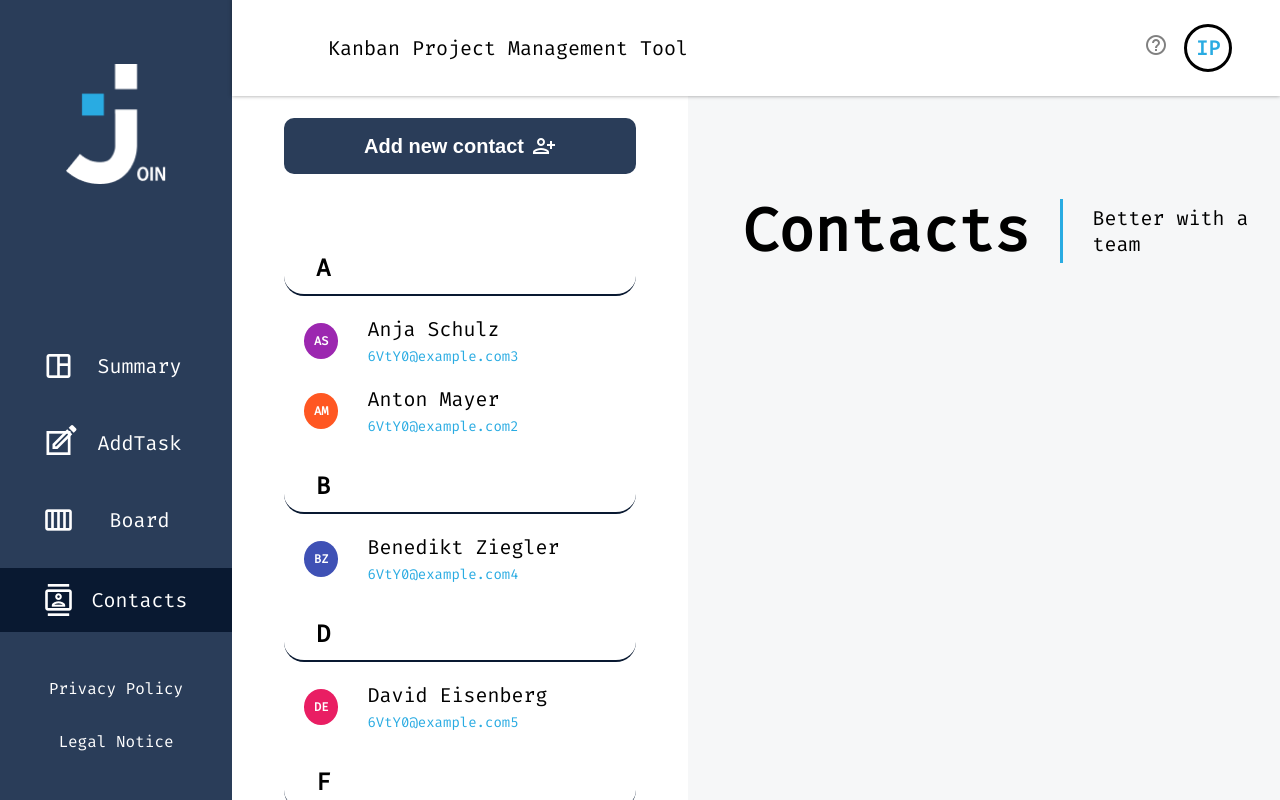
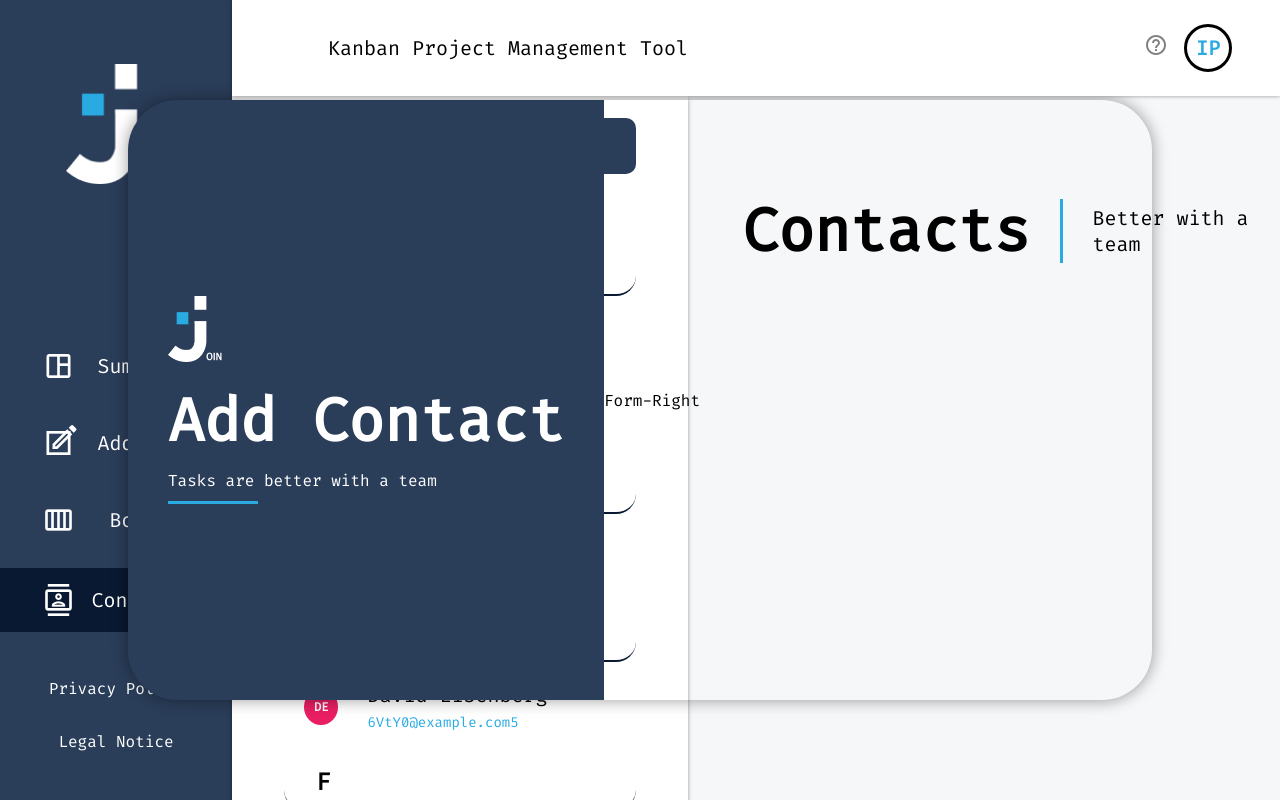
Before and after one commit to NaviPlau/JoinAngular, an Angular app: page /contacts in a window 1280 px wide. Built offline with nearby package versions, Linux system fonts and the light colour scheme.

Commit message:
good-night-contacts-update

```diff
--- a/src/app/contacts/contacts.component.html
+++ b/src/app/contacts/contacts.component.html
@@ -4,7 +4,7 @@
   <main>
     <div class="left-side">
         <div class="button-contain">
-          <button class="add-contact-button">
+          <button class="add-contact-button" (click)="addContact()">
             <span>Add new contact</span>
             <mat-icon class="add-icon">person_add</mat-icon>
           </button>
@@ -39,11 +39,11 @@
             <div>
               <div class="selected-full-name">{{selectedContact.fullName}}</div>
               <div class="icon-contain">
-                <div class="edit-contain">
+                <div class="edit-contain" (click)="editContact()">
                   <mat-icon>edit</mat-icon>
                   <span>Edit</span>
                 </div>
-                <div class="delete-contain">
+                <div class="delete-contain" (click)="deleteContact()">
                   <mat-icon>delete</mat-icon>
                   <span>Delete</span>
                 </div>
@@ -68,7 +68,27 @@
           </div>
         </div>
       }
-
     </div>
   </main>
 </section>
+
+<form return="false">
+  <div class="form-left">
+    <img src="/assets/img/logo-white.png" alt="">
+    @if(addingContact) {
+      <div>
+        <h1>Edit Contact</h1>
+        <div class="line"></div>
+      </div>
+    }
+      <div class="adding-contact">
+        <h1>Add Contact</h1>
+        <span>Tasks are better with a team</span>
+        <div class="line"></div>
+      </div>
+
+
+
+  </div>
+  <div>Form-Right</div>
+</form>
--- a/src/app/contacts/contacts.component.scss
+++ b/src/app/contacts/contacts.component.scss
@@ -24,10 +24,11 @@ main{
 
 .left-side{
   width: 456px;
-  @include display(flex, column, center, center);
+  @include display(flex, column, flex-start, center);
   gap: 32px;
   background-color: white;
   height: 100%;
+  box-shadow: 0px 3px 4px 0px rgba(0,0,0,0.4);
 }
 
 .add-icon{
@@ -217,3 +218,45 @@ main{
     }
   }
 }
+
+
+form{
+  position: absolute;
+  top: 50%;
+  left: 50%;
+  transform: translate(-50%, -50%);
+  @include display(flex, row, flex-start, center);
+  width: 80%;
+  height: 80%;
+  max-height: 600px;
+  border-radius: 50px;
+  box-shadow: 0px 0px 16px 0px rgba(0,0,0,0.4);
+  z-index: 10;
+}
+
+.form-left{
+  @include display(flex, column, center, flex-start);
+  background-color: $lightgray;
+  height: 100%;
+  width: fit-content;
+  padding: 20px 40px;
+  color: white;
+  border-bottom-left-radius: 50px;
+  border-top-left-radius: 50px;
+  gap: 20px;
+  img{
+    width: 54px;
+    height: 66px;
+    }
+}
+
+.line{
+  width: 90px;
+  height: 3px;
+  background-color: $blue;
+}
+
+.adding-contact{
+  @include display(flex, column, center, flex-start);
+  gap: 10px;
+}
--- a/src/app/contacts/contacts.component.ts
+++ b/src/app/contacts/contacts.component.ts
@@ -31,7 +31,8 @@ export class ContactsComponent {
   ];
 
   selectedContact: Contact | null = null;
-
+  editingContact: boolean = false;
+  addingContact: boolean = false;
   groupedContacts: { letter: string; contacts: Contact[] }[] = [];
 
   constructor() {
@@ -71,5 +72,26 @@ export class ContactsComponent {
     console.log(this.selectedContact);
   }
 
+  deleteContact(): void {
+    if (this.selectedContact) {
+      const index = this.contacts.indexOf(this.selectedContact);
+      if (index > -1) {
+        this.contacts.splice(index, 1);
+        this.selectedContact = null;
+        this.groupContacts();
+      }
+    }
+  }
 
+  editContact(): void {
+    if (this.selectedContact) {
+      console.log('Edit contact:', this.selectedContact);
+      this.editingContact = true;
+    }
+  }
+
+  addContact(): void {
+    console.log('Add new contact');
+    this.addingContact = true;
+  }
 }
```
